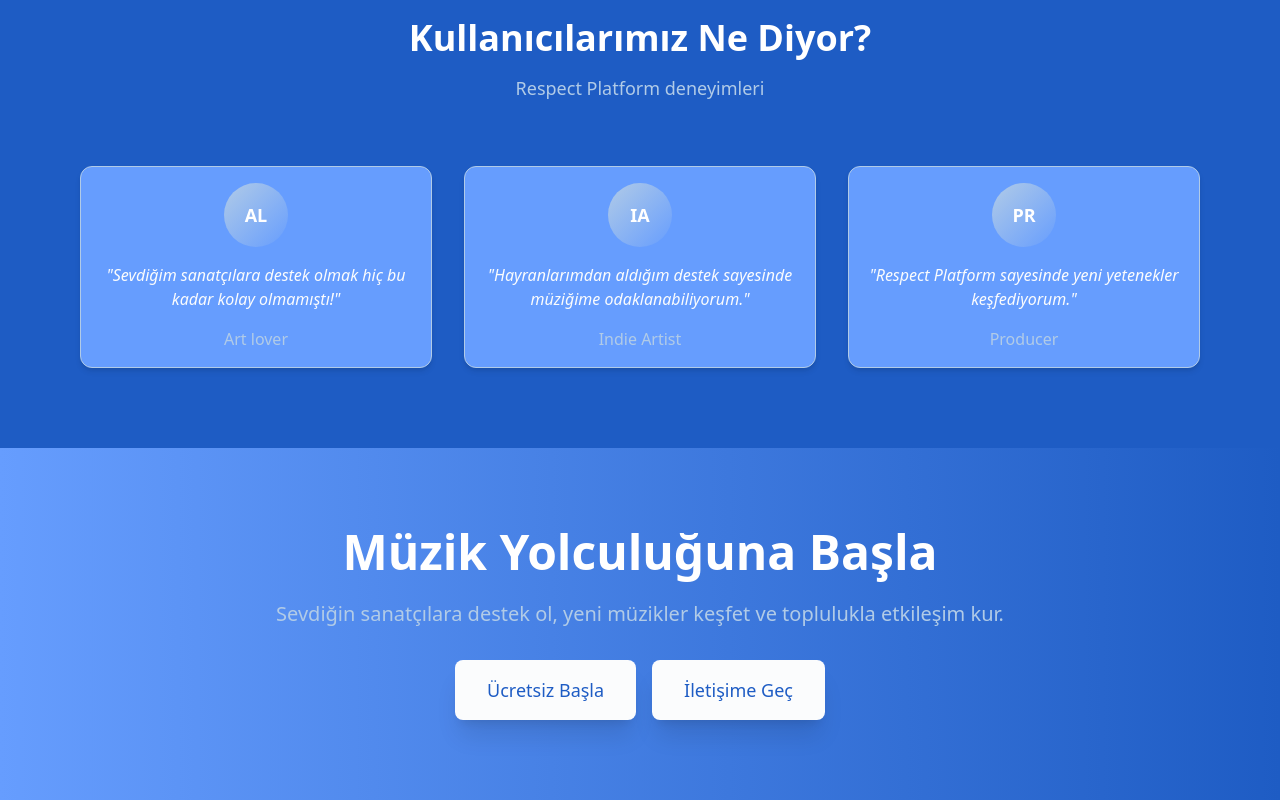
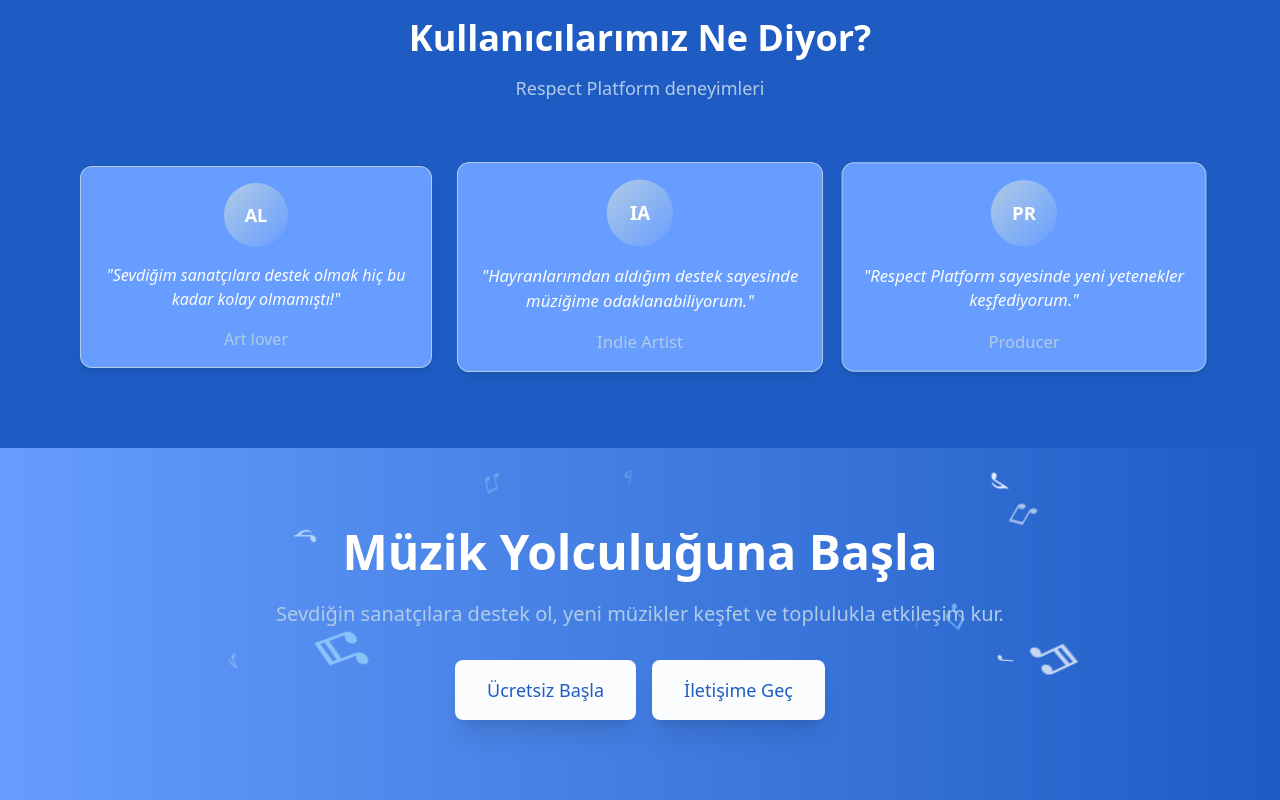
Before and after one commit to semaeryilmaz99/respect-ui-option1, a React (Vite) app: page /onboarding in a window 1280 px wide. Shown: the part 1926-2726 px from the top of the page. Built offline with nearby package versions, Linux system fonts and the light colour scheme.

Commit message:
onboarding page done

```diff
--- a/src/pages/OnboardingPage.jsx
+++ b/src/pages/OnboardingPage.jsx
@@ -65,6 +65,62 @@
   }
 
   .bounce-effect { animation: bounceIn 1.5s cubic-bezier(0.25, 0.46, 0.45, 0.94); }
+
+  /* Musical Notes Animations */
+  @keyframes floatingNote1 {
+    0% { transform: translate(0, 0) rotate(0deg) scale(1); opacity: 0.7; }
+    25% { transform: translate(50px, -30px) rotate(90deg) scale(1.2); opacity: 0.9; }
+    50% { transform: translate(-30px, -60px) rotate(180deg) scale(0.8); opacity: 0.6; }
+    75% { transform: translate(80px, -20px) rotate(270deg) scale(1.1); opacity: 0.8; }
+    100% { transform: translate(0, 0) rotate(360deg) scale(1); opacity: 0.7; }
+  }
+
+  @keyframes floatingNote2 {
+    0% { transform: translate(0, 0) rotate(0deg) scale(0.8); opacity: 0.6; }
+    30% { transform: translate(-60px, -40px) rotate(120deg) scale(1.3); opacity: 0.9; }
+    60% { transform: translate(40px, -80px) rotate(240deg) scale(0.7); opacity: 0.5; }
+    100% { transform: translate(0, 0) rotate(360deg) scale(0.8); opacity: 0.6; }
+  }
+
+  @keyframes floatingNote3 {
+    0% { transform: translate(0, 0) rotate(0deg) scale(1.1); opacity: 0.8; }
+    40% { transform: translate(70px, -50px) rotate(160deg) scale(0.9); opacity: 0.4; }
+    70% { transform: translate(-50px, -30px) rotate(280deg) scale(1.4); opacity: 0.9; }
+    100% { transform: translate(0, 0) rotate(360deg) scale(1.1); opacity: 0.8; }
+  }
+
+  @keyframes floatingNote4 {
+    0% { transform: translate(0, 0) rotate(0deg) scale(0.9); opacity: 0.5; }
+    20% { transform: translate(-40px, -70px) rotate(80deg) scale(1.5); opacity: 0.8; }
+    50% { transform: translate(90px, -10px) rotate(200deg) scale(0.6); opacity: 0.3; }
+    80% { transform: translate(-20px, -90px) rotate(320deg) scale(1.2); opacity: 0.9; }
+    100% { transform: translate(0, 0) rotate(360deg) scale(0.9); opacity: 0.5; }
+  }
+
+  .music-note-1 { animation: floatingNote1 8s ease-in-out infinite; }
+  .music-note-2 { animation: floatingNote2 12s ease-in-out infinite; }
+  .music-note-3 { animation: floatingNote3 10s ease-in-out infinite; }
+  .music-note-4 { animation: floatingNote4 14s ease-in-out infinite; }
+
+  /* Testimonial Cards Pulse Animation */
+  @keyframes testimonialPulse {
+    0% { transform: scale(1); }
+    50% { transform: scale(1.05); }
+    100% { transform: scale(1); }
+  }
+
+  .testimonial-pulse-1 {
+    animation: testimonialPulse 3s ease-in-out infinite;
+    animation-delay: 0s;
+  }
+  .testimonial-pulse-2 {
+    animation: testimonialPulse 3s ease-in-out infinite;
+    animation-delay: 1s;
+  }
+  .testimonial-pulse-3 {
+    animation: testimonialPulse 3s ease-in-out infinite;
+    animation-delay: 2s;
+  }
 `;
 
 // Add styles to head
@@ -144,20 +200,22 @@
     setBounceKey(prev => prev + 1);
   };
 
-  // Intersection Observer for animations
+  // Intersection Observer for continuous animations
   useEffect(() => {
     const observer = new IntersectionObserver(
       (entries) => {
         entries.forEach((entry) => {
-          if (entry.isIntersecting) {
-            setIsVisible(prev => ({
-              ...prev,
-              [entry.target.id]: true
-            }));
-          }
+          // Always update visibility state based on intersection
+          setIsVisible(prev => ({
+            ...prev,
+            [entry.target.id]: entry.isIntersecting
+          }));
         });
       },
-      { threshold: 0.1 }
+      {
+        threshold: 0.2, // Trigger when 20% of element is visible
+        rootMargin: '-10% 0px -10% 0px' // Add some margin for better triggering
+      }
     );
 
     // Observe all sections
@@ -459,7 +517,7 @@
               <Card
                 key={index}
                 variant="dark"
-                className={`text-center transform transition-all duration-700 ${isVisible.testimonials ? 'opacity-100 translate-y-0' : 'opacity-0 translate-y-10'}`}
+                className={`text-center transform transition-all duration-700 testimonial-pulse-${index + 1} ${isVisible.testimonials ? 'opacity-100 translate-y-0' : 'opacity-0 translate-y-10'}`}
                 style={{
                   transitionDelay: `${index * 200}ms`,
                   backgroundColor: '#669DFE',
@@ -481,34 +539,64 @@
       </section>
 
       {/* Final CTA */}
-      <section className="py-20 text-white text-center" style={{ background: 'linear-gradient(90deg, #669DFE 0%, #1E5CC4 100%)' }}>
-        <div className="max-w-4xl mx-auto px-4">
-          <h2 className="text-4xl md:text-5xl font-bold mb-6">
+      <section className="relative py-20 text-white text-center overflow-hidden" style={{ background: 'linear-gradient(90deg, #669DFE 0%, #1E5CC4 100%)' }} data-animate id="finalCTA">
+        {/* Floating Musical Notes */}
+        <div className={`absolute inset-0 transition-all duration-1500 ${isVisible.finalCTA ? 'opacity-100' : 'opacity-0'}`}>
+          {/* Large Notes */}
+          <div className="absolute top-1/4 left-1/6 text-4xl music-note-1" style={{ color: '#B1CBE7', mixBlendMode: 'screen' }}>♪</div>
+          <div className="absolute top-1/3 right-1/5 text-5xl music-note-2" style={{ color: '#FBFCFD', mixBlendMode: 'screen' }}>♫</div>
+          <div className="absolute bottom-1/4 left-1/4 text-6xl music-note-3" style={{ color: '#669DFE', mixBlendMode: 'screen' }}>♬</div>
+          <div className="absolute top-1/2 right-1/3 text-3xl music-note-4" style={{ color: '#B1CBE7', mixBlendMode: 'screen' }}>♩</div>
+
+          {/* Medium Notes */}
+          <div className="absolute top-1/6 right-1/6 text-3xl music-note-2" style={{ color: '#FBFCFD', mixBlendMode: 'screen', animationDelay: '2s' }}>♪</div>
+          <div className="absolute bottom-1/3 right-1/4 text-4xl music-note-1" style={{ color: '#669DFE', mixBlendMode: 'screen', animationDelay: '3s' }}>♫</div>
+          <div className="absolute top-3/4 left-1/3 text-2xl music-note-3" style={{ color: '#B1CBE7', mixBlendMode: 'screen', animationDelay: '1s' }}>♯</div>
+          <div className="absolute bottom-1/6 right-1/8 text-5xl music-note-4" style={{ color: '#FBFCFD', mixBlendMode: 'screen', animationDelay: '4s' }}>♬</div>
+
+          {/* Small Accent Notes */}
+          <div className="absolute top-1/5 left-1/2 text-2xl music-note-1" style={{ color: '#669DFE', mixBlendMode: 'screen', animationDelay: '1.5s' }}>♭</div>
+          <div className="absolute bottom-1/5 left-1/8 text-3xl music-note-3" style={{ color: '#B1CBE7', mixBlendMode: 'screen', animationDelay: '2.5s' }}>♪</div>
+          <div className="absolute top-2/3 right-1/6 text-2xl music-note-2" style={{ color: '#FBFCFD', mixBlendMode: 'screen', animationDelay: '3.5s' }}>♩</div>
+          <div className="absolute top-1/8 left-1/3 text-4xl music-note-4" style={{ color: '#669DFE', mixBlendMode: 'screen', animationDelay: '0.5s' }}>♫</div>
+        </div>
+
+        <div className="relative z-10 max-w-4xl mx-auto px-4">
+          <h2 className={`text-4xl md:text-5xl font-bold mb-6 transition-all duration-1200 ${
+            isVisible.finalCTA ? 'opacity-100 translate-y-0' : 'opacity-0 -translate-y-20'
+          }`} style={{ transitionDelay: '400ms' }}>
             Müzik Yolculuğuna Başla
           </h2>
-          <p className="text-xl mb-8" style={{ color: '#B1CBE7' }}>
+          <p className={`text-xl mb-8 transition-all duration-1200 ${
+            isVisible.finalCTA ? 'opacity-100 translate-x-0' : 'opacity-0 translate-x-20'
+          }`} style={{ color: '#B1CBE7', transitionDelay: '600ms' }}>
             Sevdiğin sanatçılara destek ol, yeni müzikler keşfet ve toplulukla etkileşim kur.
           </p>
 
           <div className="flex flex-col sm:flex-row gap-4 justify-center">
             <Button
               size="xl"
-              className="border-none shadow-xl transform hover:scale-110 transition-all duration-500 ease-out"
+              className={`border-none shadow-xl transform hover:scale-110 transition-all duration-1200 ease-out ${
+                isVisible.finalCTA ? 'opacity-100 translate-x-0 translate-y-0' : 'opacity-0 -translate-x-20 translate-y-10'
+              }`}
               style={{
                 backgroundColor: '#FBFCFD',
                 color: '#1E5CC4',
                 transition: 'all 0.5s cubic-bezier(0.4, 0, 0.2, 1)',
-                transformOrigin: 'center left'
+                transformOrigin: 'center left',
+                transitionDelay: '800ms'
               }}
               onMouseEnter={(e) => {
                 e.target.style.backgroundColor = '#C7D0DA';
                 e.target.style.color = '#000000';
-                e.target.style.transform = 'scale(1.1)';
+                e.target.style.transform = 'scale(1.1) translate(0, 0)';
+                e.target.style.transition = 'all 0.3s cubic-bezier(0.4, 0, 0.2, 1)';
               }}
               onMouseLeave={(e) => {
                 e.target.style.backgroundColor = '#FBFCFD';
                 e.target.style.color = '#1E5CC4';
-                e.target.style.transform = 'scale(1)';
+                e.target.style.transform = 'scale(1) translate(0, 0)';
+                e.target.style.transition = 'all 0.3s cubic-bezier(0.4, 0, 0.2, 1)';
               }}
               onClick={() => navigate('/auth')}
             >
@@ -516,22 +604,27 @@
             </Button>
             <Button
               size="xl"
-              className="border-none shadow-xl transform hover:scale-110 transition-all duration-500 ease-out"
+              className={`border-none shadow-xl transform hover:scale-110 transition-all duration-1200 ease-out ${
+                isVisible.finalCTA ? 'opacity-100 translate-x-0 translate-y-0' : 'opacity-0 translate-x-20 translate-y-10'
+              }`}
               style={{
                 backgroundColor: '#FBFCFD',
                 color: '#1E5CC4',
                 transition: 'all 0.5s cubic-bezier(0.4, 0, 0.2, 1)',
-                transformOrigin: 'center right'
+                transformOrigin: 'center right',
+                transitionDelay: '1000ms'
               }}
               onMouseEnter={(e) => {
                 e.target.style.backgroundColor = '#C7D0DA';
                 e.target.style.color = '#000000';
-                e.target.style.transform = 'scale(1.1)';
+                e.target.style.transform = 'scale(1.1) translate(0, 0)';
+                e.target.style.transition = 'all 0.3s cubic-bezier(0.4, 0, 0.2, 1)';
               }}
               onMouseLeave={(e) => {
                 e.target.style.backgroundColor = '#FBFCFD';
                 e.target.style.color = '#1E5CC4';
-                e.target.style.transform = 'scale(1)';
+                e.target.style.transform = 'scale(1) translate(0, 0)';
+                e.target.style.transition = 'all 0.3s cubic-bezier(0.4, 0, 0.2, 1)';
               }}
             >
               İletişime Geç
```
